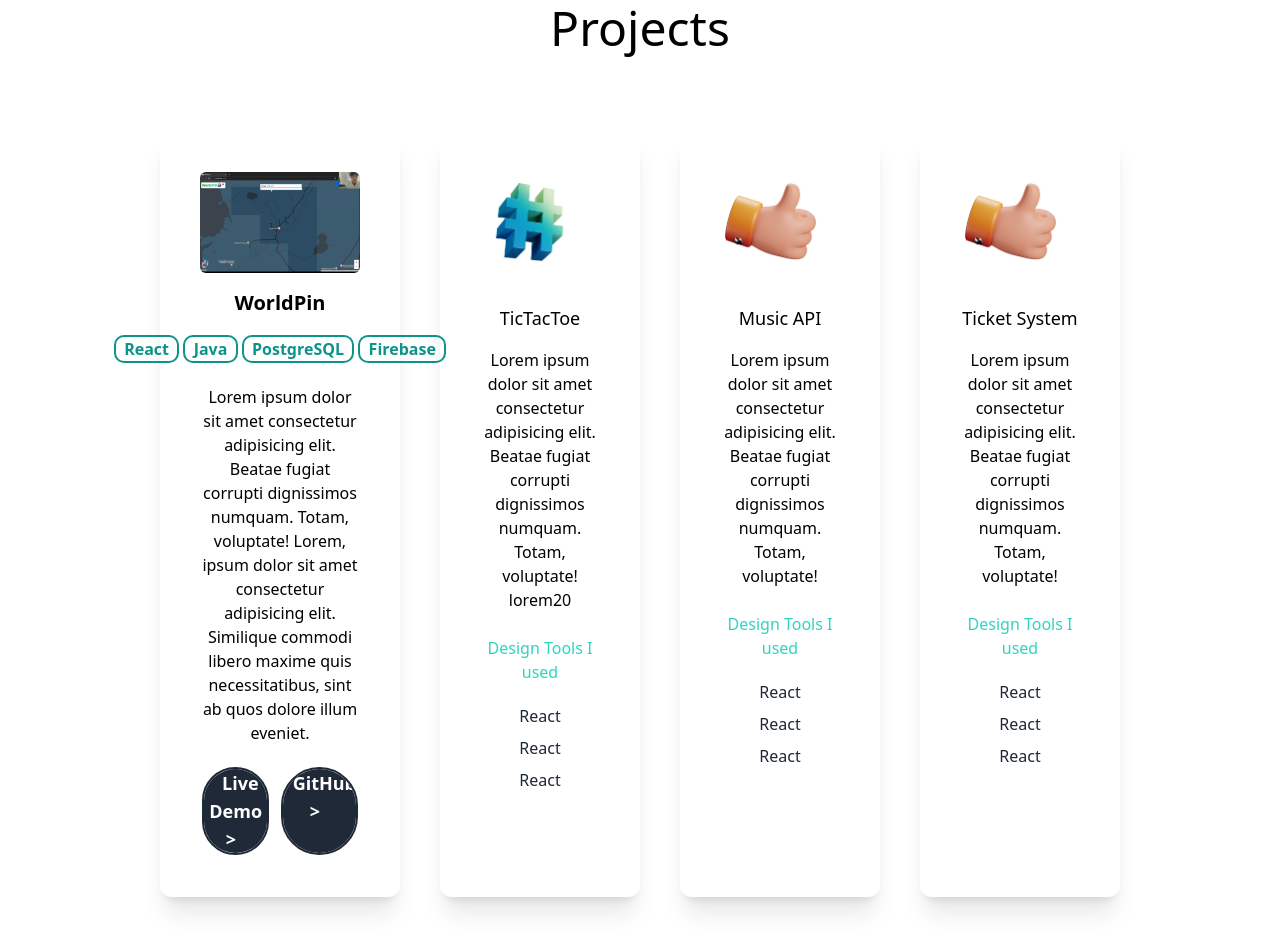
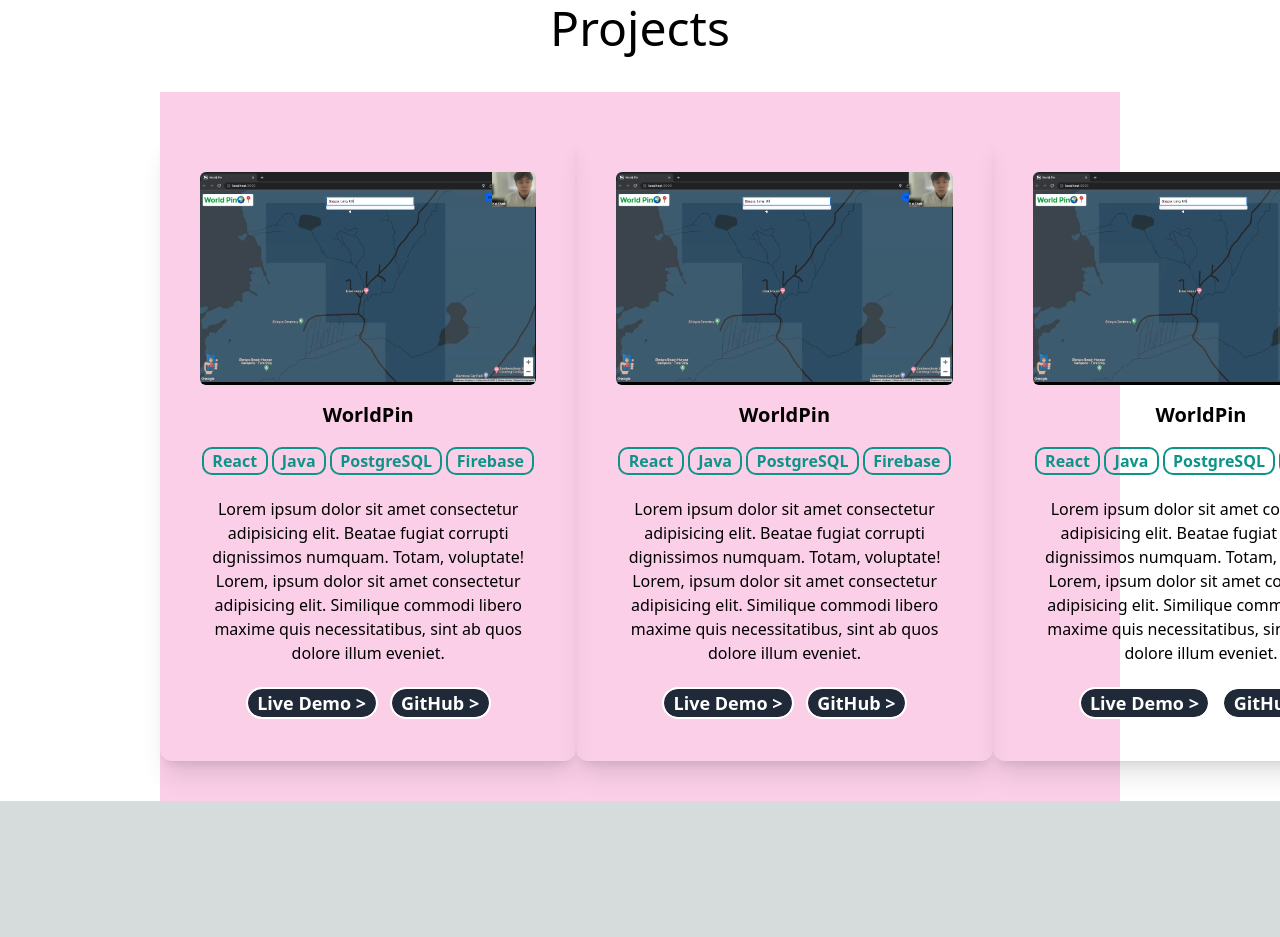
Before and after one commit to faizanahmkhan/next-portfolio, a Next.js app: page / in a window 1280 px wide. Shown: the part 1940-2877 px from the top of the page. After the commit the page ends 2741 px from the top, so only its background shows below. Built offline with nearby package versions, Linux system fonts and the light colour scheme.

Commit message:
completed cards now adding flex properly

```diff
--- a/pages/index.js
+++ b/pages/index.js
@@ -266,11 +266,11 @@ export default function Home() {
             </h3>
           </div>
 
-          <div className="xl:flex gap-10 ">
+          <div className="flex flex-row-4  bg-pink-200">
             <div className="text-center shadow-xl hover:shadow-inner p-10 rounded-xl my-10
-              dark:shadow-gray-800 w-1/4">
+              dark:shadow-gray-800 basis-1/4">
 
-              <Image className="hover:scale-150 rounded-md hover:-translate-y-10 transition-all"
+              <Image className="hover:scale-150 rounded-md hover:-translate-y-10 transition-all duration-700 ease-out"
               src={worldpinimage} layout='responsive' />
 
               <h3 className="text-xl font-bold pt-4 pb-4 text-black dark:text-white">
@@ -279,19 +279,23 @@ export default function Home() {
               <div>
                 <ul className="flex flex-row justify-center gap-2  px-1 py-1">
                   <li className="text-teal-600 font-semibold hover:bg-teal-600 hover:text-white
-                    outline outline-2 outline-teal-600 rounded-lg text-base">
+                    outline outline-2 outline-teal-600 rounded-lg text-base
+                    dark:text-pink-400 dark:outline-pink-400 dark:hover:bg-pink-400 dark:hover:text-white">
                     &nbsp;&nbsp;React&nbsp;&nbsp;
                   </li>
                   <li className="text-teal-600 font-semibold hover:bg-teal-600 hover:text-white
-                    outline outline-2 outline-teal-600 rounded-lg text-base">
+                    outline outline-2 outline-teal-600 rounded-lg text-base
+                    dark:text-pink-400 dark:outline-pink-400 dark:hover:bg-pink-400 dark:hover:text-white">
                     &nbsp;&nbsp;Java&nbsp;&nbsp;
                   </li>
                   <li className="text-teal-600 font-semibold hover:bg-teal-600 hover:text-white
-                    outline outline-2 outline-teal-600 rounded-lg text-base">
+                    outline outline-2 outline-teal-600 rounded-lg text-base
+                    dark:text-pink-400 dark:outline-pink-400 dark:hover:bg-pink-400 dark:hover:text-white">
                     &nbsp;&nbsp;PostgreSQL&nbsp;&nbsp;
                   </li>
                   <li className="text-teal-600 font-semibold hover:bg-teal-600 hover:text-white
-                    outline outline-2 outline-teal-600 rounded-lg text-base">
+                    outline outline-2 outline-teal-600 rounded-lg text-base
+                    dark:text-pink-400 dark:outline-pink-400 dark:hover:bg-pink-400 dark:hover:text-white">
                     &nbsp;&nbsp;Firebase&nbsp;&nbsp;
                   </li>
                 </ul>
@@ -303,64 +307,194 @@ export default function Home() {
               <div>
                 <ul className="flex flex-row justify-center gap-4  px-1 py-1">
                   <li className="text-lg text-white font-semibold bg-gray-800 hover:bg-gray-900
-                    outline outline-2 outline-gray-800 hover:outline-gray-900 rounded-full">
+                    outline outline-2 hover:outline-0 rounded-full transition-all duration-300
+                    dark:hover:bg-gray-800 dark:hover:outline-gray-800 hover:scale-95 ">
                     &nbsp;&nbsp;Live Demo {'>'}&nbsp;&nbsp;
                   </li>
                   <li className="text-lg text-white font-semibold bg-gray-800 hover:bg-gray-900
-                    outline outline-2 outline-gray-800 hover:outline-gray-900 rounded-full">
+                    outline outline-2  hover:outline-0 rounded-full transition-all duration-300
+                    dark:hover:bg-gray-800 dark:hover:outline-gray-800 hover:scale-95 ">
+
+                    <a href='https://github.com/faizanahmkhan/worldpin_app' target='_blank'  >
                     &nbsp;&nbsp;GitHub {'>'}&nbsp;&nbsp;
+                    </a>
+
+                  </li>
+                </ul>
+                </div>
+            </div>
+            <div className="text-center shadow-xl hover:shadow-inner p-10 rounded-xl my-10
+              dark:shadow-gray-800 basis-1/4">
+
+              <Image className="hover:scale-150 rounded-md hover:-translate-y-10 transition-all duration-700 ease-out"
+              src={worldpinimage} layout='responsive' />
+
+              <h3 className="text-xl font-bold pt-4 pb-4 text-black dark:text-white">
+                WorldPin
+              </h3>
+              <div>
+                <ul className="flex flex-row justify-center gap-2  px-1 py-1">
+                  <li className="text-teal-600 font-semibold hover:bg-teal-600 hover:text-white
+                    outline outline-2 outline-teal-600 rounded-lg text-base
+                    dark:text-pink-400 dark:outline-pink-400 dark:hover:bg-pink-400 dark:hover:text-white">
+                    &nbsp;&nbsp;React&nbsp;&nbsp;
+                  </li>
+                  <li className="text-teal-600 font-semibold hover:bg-teal-600 hover:text-white
+                    outline outline-2 outline-teal-600 rounded-lg text-base
+                    dark:text-pink-400 dark:outline-pink-400 dark:hover:bg-pink-400 dark:hover:text-white">
+                    &nbsp;&nbsp;Java&nbsp;&nbsp;
+                  </li>
+                  <li className="text-teal-600 font-semibold hover:bg-teal-600 hover:text-white
+                    outline outline-2 outline-teal-600 rounded-lg text-base
+                    dark:text-pink-400 dark:outline-pink-400 dark:hover:bg-pink-400 dark:hover:text-white">
+                    &nbsp;&nbsp;PostgreSQL&nbsp;&nbsp;
+                  </li>
+                  <li className="text-teal-600 font-semibold hover:bg-teal-600 hover:text-white
+                    outline outline-2 outline-teal-600 rounded-lg text-base
+                    dark:text-pink-400 dark:outline-pink-400 dark:hover:bg-pink-400 dark:hover:text-white">
+                    &nbsp;&nbsp;Firebase&nbsp;&nbsp;
+                  </li>
+                </ul>
+              </div>
+              <p className="py-5 text-black dark:text-gray-300">
+                Lorem ipsum dolor sit amet consectetur adipisicing elit. Beatae
+                fugiat corrupti dignissimos numquam. Totam, voluptate! Lorem, ipsum dolor sit amet consectetur adipisicing elit. Similique commodi libero maxime quis necessitatibus, sint ab quos dolore illum eveniet.
+              </p>
+              <div>
+                <ul className="flex flex-row justify-center gap-4  px-1 py-1">
+                  <li className="text-lg text-white font-semibold bg-gray-800 hover:bg-gray-900
+                    outline outline-2 hover:outline-0 rounded-full transition-all duration-300
+                    dark:hover:bg-gray-800 dark:hover:outline-gray-800 hover:scale-95 ">
+                    &nbsp;&nbsp;Live Demo {'>'}&nbsp;&nbsp;
+                  </li>
+                  <li className="text-lg text-white font-semibold bg-gray-800 hover:bg-gray-900
+                    outline outline-2  hover:outline-0 rounded-full transition-all duration-300
+                    dark:hover:bg-gray-800 dark:hover:outline-gray-800 hover:scale-95 ">
+
+                    <a href='https://github.com/faizanahmkhan/worldpin_app' target='_blank'  >
+                    &nbsp;&nbsp;GitHub {'>'}&nbsp;&nbsp;
+                    </a>
+
                   </li>
                 </ul>
                 </div>
             </div>
 
-            <div className="text-center shadow-xl p-10 rounded-xl my-10 hover:shadow-inner
-              dark:shadow-gray-800 w-1/4">
-              <Image src={code} width={100} height={100} />
-              <h3 className="text-lg font-medium pt-8 pb-2 text-black dark:text-white">
-                TicTacToe
+            <div className="text-center shadow-xl hover:shadow-inner p-10 rounded-xl my-10
+              dark:shadow-gray-800 basis-1/4">
+
+              <Image className="hover:scale-150 rounded-md hover:-translate-y-10 transition-all duration-700 ease-out"
+              src={worldpinimage} layout='responsive' />
+
+              <h3 className="text-xl font-bold pt-4 pb-4 text-black dark:text-white">
+                WorldPin
               </h3>
-              <p className="py-2 text-black dark:text-gray-300">
+              <div>
+                <ul className="flex flex-row justify-center gap-2  px-1 py-1">
+                  <li className="text-teal-600 font-semibold hover:bg-teal-600 hover:text-white
+                    outline outline-2 outline-teal-600 rounded-lg text-base
+                    dark:text-pink-400 dark:outline-pink-400 dark:hover:bg-pink-400 dark:hover:text-white">
+                    &nbsp;&nbsp;React&nbsp;&nbsp;
+                  </li>
+                  <li className="text-teal-600 font-semibold hover:bg-teal-600 hover:text-white
+                    outline outline-2 outline-teal-600 rounded-lg text-base
+                    dark:text-pink-400 dark:outline-pink-400 dark:hover:bg-pink-400 dark:hover:text-white">
+                    &nbsp;&nbsp;Java&nbsp;&nbsp;
+                  </li>
+                  <li className="text-teal-600 font-semibold hover:bg-teal-600 hover:text-white
+                    outline outline-2 outline-teal-600 rounded-lg text-base
+                    dark:text-pink-400 dark:outline-pink-400 dark:hover:bg-pink-400 dark:hover:text-white">
+                    &nbsp;&nbsp;PostgreSQL&nbsp;&nbsp;
+                  </li>
+                  <li className="text-teal-600 font-semibold hover:bg-teal-600 hover:text-white
+                    outline outline-2 outline-teal-600 rounded-lg text-base
+                    dark:text-pink-400 dark:outline-pink-400 dark:hover:bg-pink-400 dark:hover:text-white">
+                    &nbsp;&nbsp;Firebase&nbsp;&nbsp;
+                  </li>
+                </ul>
+              </div>
+              <p className="py-5 text-black dark:text-gray-300">
                 Lorem ipsum dolor sit amet consectetur adipisicing elit. Beatae
-                fugiat corrupti dignissimos numquam. Totam, voluptate! lorem20
+                fugiat corrupti dignissimos numquam. Totam, voluptate! Lorem, ipsum dolor sit amet consectetur adipisicing elit. Similique commodi libero maxime quis necessitatibus, sint ab quos dolore illum eveniet.
               </p>
-              <h4 className="py-4 text-teal-400">Design Tools I used</h4>
-              <p className="text-gray-800 py-1">React</p>
-              <p className="text-gray-800 py-1">React</p>
-              <p className="text-gray-800 py-1">React</p>
-            </div>
+              <div>
+                <ul className="flex flex-row justify-center gap-4  px-1 py-1">
+                  <li className="text-lg text-white font-semibold bg-gray-800 hover:bg-gray-900
+                    outline outline-2 hover:outline-0 rounded-full transition-all duration-300
+                    dark:hover:bg-gray-800 dark:hover:outline-gray-800 hover:scale-95 ">
+                    &nbsp;&nbsp;Live Demo {'>'}&nbsp;&nbsp;
+                  </li>
+                  <li className="text-lg text-white font-semibold bg-gray-800 hover:bg-gray-900
+                    outline outline-2  hover:outline-0 rounded-full transition-all duration-300
+                    dark:hover:bg-gray-800 dark:hover:outline-gray-800 hover:scale-95 ">
 
-            <div className="text-center shadow-xl p-10 rounded-xl my-10 hover:shadow-inner
-              dark:shadow-gray-800 w-1/4">
-              <Image src={consulting} width={100} height={100} />
-              <h3 className="text-lg font-medium pt-8 pb-2 text-black dark:text-white">
-                Music API
-              </h3>
-              <p className="py-2 text-black dark:text-gray-300">
-                Lorem ipsum dolor sit amet consectetur adipisicing elit. Beatae
-                fugiat corrupti dignissimos numquam. Totam, voluptate!
-              </p>
-              <h4 className="py-4 text-teal-400">Design Tools I used</h4>
-              <p className="text-gray-800 py-1">React</p>
-              <p className="text-gray-800 py-1">React</p>
-              <p className="text-gray-800 py-1">React</p>
+                    <a href='https://github.com/faizanahmkhan/worldpin_app' target='_blank'  >
+                    &nbsp;&nbsp;GitHub {'>'}&nbsp;&nbsp;
+                    </a>
+
+                  </li>
+                </ul>
+                </div>
             </div>
 
             <div className="text-center shadow-xl hover:shadow-inner p-10 rounded-xl my-10
-              dark:shadow-gray-800 w-1/4">
-              <Image src={consulting} width={100} height={100} />
-              <h3 className="text-lg font-medium pt-8 pb-2 text-black dark:text-white">
-                Ticket System
+              dark:shadow-gray-800 basis-1/4">
+
+              <Image className="hover:scale-150 rounded-md hover:-translate-y-10 transition-all duration-700 ease-out"
+              src={worldpinimage} layout='responsive' />
+
+              <h3 className="text-xl font-bold pt-4 pb-4 text-black dark:text-white">
+                WorldPin
               </h3>
-              <p className="py-2 text-black dark:text-gray-300">
+              <div>
+                <ul className="flex flex-row justify-center gap-2  px-1 py-1">
+                  <li className="text-teal-600 font-semibold hover:bg-teal-600 hover:text-white
+                    outline outline-2 outline-teal-600 rounded-lg text-base
+                    dark:text-pink-400 dark:outline-pink-400 dark:hover:bg-pink-400 dark:hover:text-white">
+                    &nbsp;&nbsp;React&nbsp;&nbsp;
+                  </li>
+                  <li className="text-teal-600 font-semibold hover:bg-teal-600 hover:text-white
+                    outline outline-2 outline-teal-600 rounded-lg text-base
+                    dark:text-pink-400 dark:outline-pink-400 dark:hover:bg-pink-400 dark:hover:text-white">
+                    &nbsp;&nbsp;Java&nbsp;&nbsp;
+                  </li>
+                  <li className="text-teal-600 font-semibold hover:bg-teal-600 hover:text-white
+                    outline outline-2 outline-teal-600 rounded-lg text-base
+                    dark:text-pink-400 dark:outline-pink-400 dark:hover:bg-pink-400 dark:hover:text-white">
+                    &nbsp;&nbsp;PostgreSQL&nbsp;&nbsp;
+                  </li>
+                  <li className="text-teal-600 font-semibold hover:bg-teal-600 hover:text-white
+                    outline outline-2 outline-teal-600 rounded-lg text-base
+                    dark:text-pink-400 dark:outline-pink-400 dark:hover:bg-pink-400 dark:hover:text-white">
+                    &nbsp;&nbsp;Firebase&nbsp;&nbsp;
+                  </li>
+                </ul>
+              </div>
+              <p className="py-5 text-black dark:text-gray-300">
                 Lorem ipsum dolor sit amet consectetur adipisicing elit. Beatae
-                fugiat corrupti dignissimos numquam. Totam, voluptate!
+                fugiat corrupti dignissimos numquam. Totam, voluptate! Lorem, ipsum dolor sit amet consectetur adipisicing elit. Similique commodi libero maxime quis necessitatibus, sint ab quos dolore illum eveniet.
               </p>
-              <h4 className="py-4 text-teal-400">Design Tools I used</h4>
-              <p className="text-gray-800 py-1">React</p>
-              <p className="text-gray-800 py-1">React</p>
-              <p className="text-gray-800 py-1">React</p>
+              <div>
+                <ul className="flex flex-row justify-center gap-4  px-1 py-1">
+                  <li className="text-lg text-white font-semibold bg-gray-800 hover:bg-gray-900
+                    outline outline-2 hover:outline-0 rounded-full transition-all duration-300
+                    dark:hover:bg-gray-800 dark:hover:outline-gray-800 hover:scale-95 ">
+                    &nbsp;&nbsp;Live Demo {'>'}&nbsp;&nbsp;
+                  </li>
+                  <li className="text-lg text-white font-semibold bg-gray-800 hover:bg-gray-900
+                    outline outline-2  hover:outline-0 rounded-full transition-all duration-300
+                    dark:hover:bg-gray-800 dark:hover:outline-gray-800 hover:scale-95 ">
+
+                    <a href='https://github.com/faizanahmkhan/worldpin_app' target='_blank'  >
+                    &nbsp;&nbsp;GitHub {'>'}&nbsp;&nbsp;
+                    </a>
+
+                  </li>
+                </ul>
+                </div>
             </div>
+
+
           </div>
         </section>
       </main>
```
